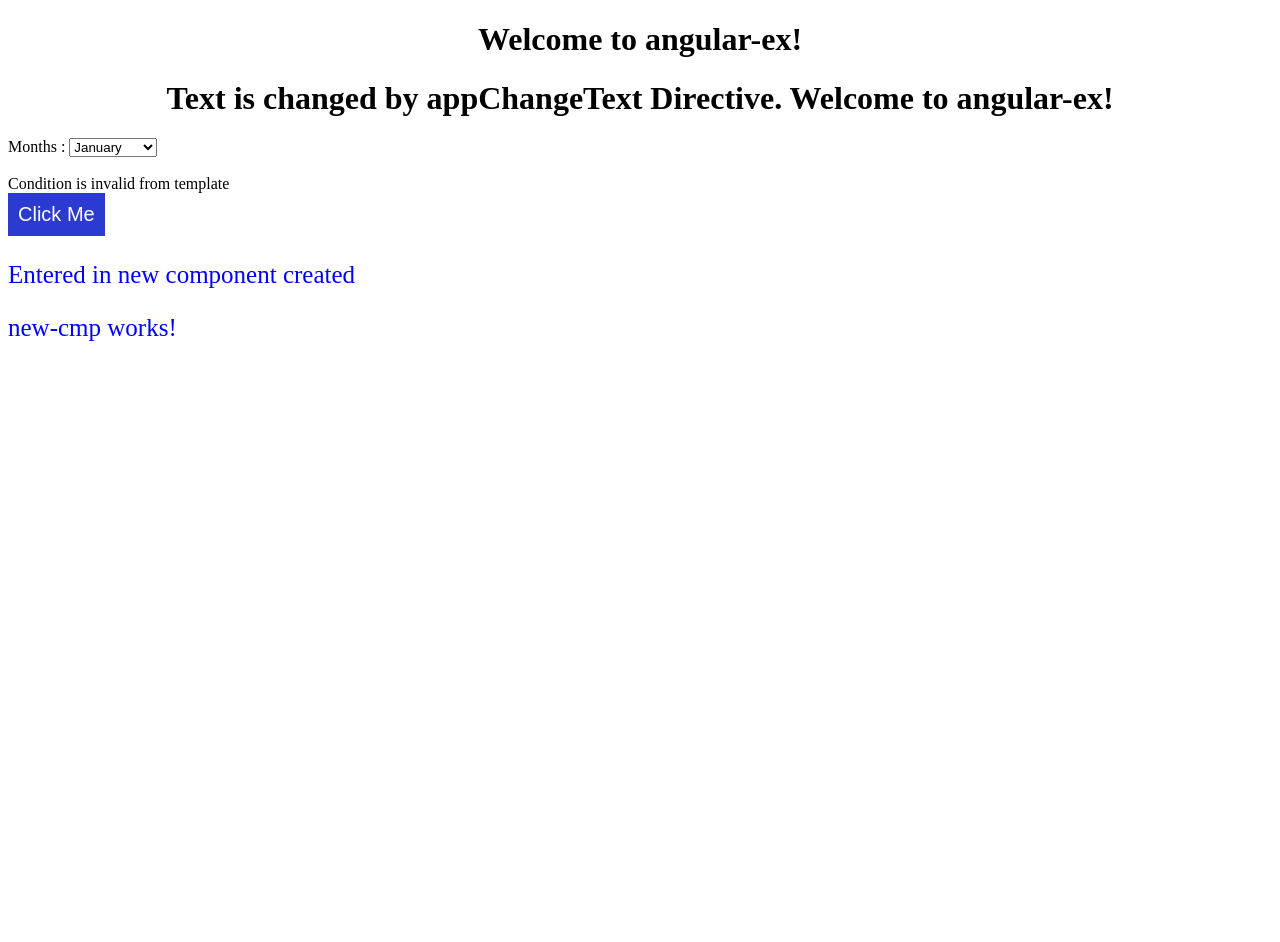
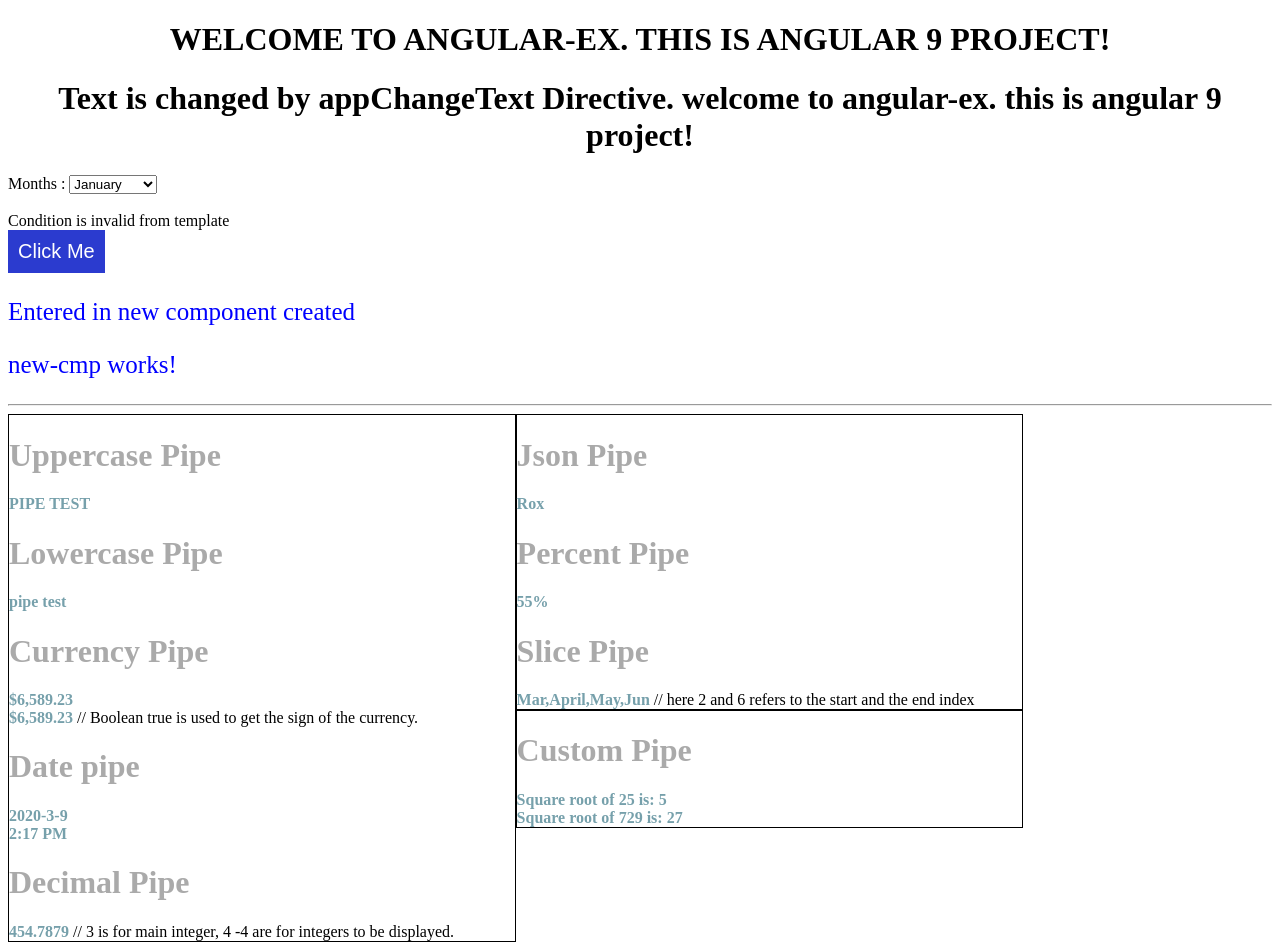
Before and after one commit to md-msig/angular-ex, an Angular app: page / in a window 1280 px wide. Before the commit the page ends 800 px from the top, so only its background shows below. Built offline with nearby package versions, Linux system fonts and the light colour scheme.

Commit message:
test pipes and create a new custom pipe(sqrt)

```diff
--- a/src/app/app.component.html
+++ b/src/app/app.component.html
@@ -1,8 +1,8 @@
 <div style = "text-align:center">
-  <h1> Welcome to {{ title }}! </h1>
+  <h1> {{ title | uppercase }}! </h1>
 </div>
 <div style = "text-align:center">
-  <h1 appChangeText> Welcome to {{ title }}! </h1>
+  <h1 appChangeText> {{ title | lowercase }}! </h1>
 </div>
 
 <div> Months :
@@ -22,3 +22,5 @@
 </button>
 
 <app-new-cmp></app-new-cmp>
+<hr/>
+<app-pipe-test></app-pipe-test>
--- a/src/app/app.component.ts
+++ b/src/app/app.component.ts
@@ -6,7 +6,7 @@
   styleUrls: ['./app.component.scss']
 })
 export class AppComponent {
-  title = 'angular-ex';
+  title = 'Welcome to angular-ex. This is angular 9 project';
 
   // declared array of months.
   months = ["January", "February", "March", "April", "May", "June", "July",
--- a/src/app/app.module.ts
+++ b/src/app/app.module.ts
@@ -6,12 +6,16 @@
 import { AppComponent } from './app.component';
 import { NewCmpComponent } from './new-cmp/new-cmp.component';
 import { ChangeTextDirective } from './change-text.directive';
+import { PipeTestComponent } from './pipe-test/pipe-test.component';
+import { SqrtPipe } from './app.sqrt';
 
 @NgModule({
   declarations: [
     AppComponent,
     NewCmpComponent,
-    ChangeTextDirective
+    ChangeTextDirective,
+    PipeTestComponent,
+    SqrtPipe
   ],
   imports: [
     BrowserModule,
--- /dev/null
+++ b/src/app/app.sqrt.ts
@@ -0,0 +1,9 @@
+import {Pipe, PipeTransform} from '@angular/core';
+@Pipe ({
+    name : 'sqrt'
+})
+export class SqrtPipe implements PipeTransform {
+    transform(val : number) : number {
+        return Math.sqrt(val);
+    }
+}
--- a/src/app/change-text.directive.ts
+++ b/src/app/change-text.directive.ts
@@ -9,5 +9,4 @@
     console.log(Element);
     Element.nativeElement.innerText = "Text is changed by appChangeText Directive.";
   }
-
 }
--- /dev/null
+++ b/src/app/pipe-test/pipe-test.component.html
@@ -0,0 +1,43 @@
+<div class="pipe-test">
+    <div style = "width:100%;">
+        <div style = "width:40%;float:left;border:solid 1px black;">
+           <h1>Uppercase Pipe</h1>
+           <b>{{title | uppercase}}</b>
+           <br/>
+
+           <h1>Lowercase Pipe</h1>
+           <b>{{title | lowercase}}</b>
+           <h1>Currency Pipe</h1>
+           <b>{{6589.23 | currency:"USD"}}</b>
+           <br/>
+
+           <b>{{6589.23 | currency:"USD":true}}</b>
+           // Boolean true is used to get the sign of the currency.
+           <h1>Date pipe</h1>
+           <b>{{todaydate | date:'y-M-d'}}</b>
+           <br/>
+
+           <b>{{todaydate | date:'shortTime'}}</b>
+           <h1>Decimal Pipe</h1>
+           <b>{{ 454.78787814 | number: '3.4-4' }}</b>
+           // 3 is for main integer, 4 -4 are for integers to be displayed.
+        </div>
+
+        <div style = "width:40%;float:left;border:solid 1px black;">
+           <h1>Json Pipe</h1>
+           <b>{{ jsonval.name }}</b>
+           <h1>Percent Pipe</h1>
+           <b>{{00.54565 | percent}}</b>
+           <h1>Slice Pipe</h1>
+           <b>{{months | slice:2:6}}</b>
+           // here 2 and 6 refers to the start and the end index
+        </div>
+
+        <div style = "width:40%;float:left;border:solid 1px black;">
+            <h1>Custom Pipe</h1>
+            <b>Square root of 25 is: {{25 | sqrt}}</b>
+            <br/>
+            <b>Square root of 729 is: {{729 | sqrt}}</b>
+        </div>
+    </div>
+</div>
--- /dev/null
+++ b/src/app/pipe-test/pipe-test.component.scss
@@ -0,0 +1,7 @@
+.pipe-test h1{
+    color: #aaa;
+}
+
+.pipe-test b{
+    color: #76a0ab;
+}
--- /dev/null
+++ b/src/app/pipe-test/pipe-test.component.ts
@@ -0,0 +1,23 @@
+import { Component, OnInit } from '@angular/core';
+
+@Component({
+  selector: 'app-pipe-test',
+  templateUrl: './pipe-test.component.html',
+  styleUrls: ['./pipe-test.component.scss']
+})
+export class PipeTestComponent implements OnInit {
+  title = "Pipe Test";
+  todaydate = new Date();
+  jsonval = {name:"Rox", age:"25", toll:"160.5"};
+  months = ["Jan", "Feb", "Mar", "April", "May", "Jun", "July", "Aug",
+      "Sept", "Oct", "Nov", "Dec"];
+
+  constructor() {
+    console.log(this.jsonval);
+    console.log(this.months);
+  }
+
+  ngOnInit(): void {
+  }
+
+}
```
Also changed, not shown: 1 other file (tests, documents, lock files or other folders).
